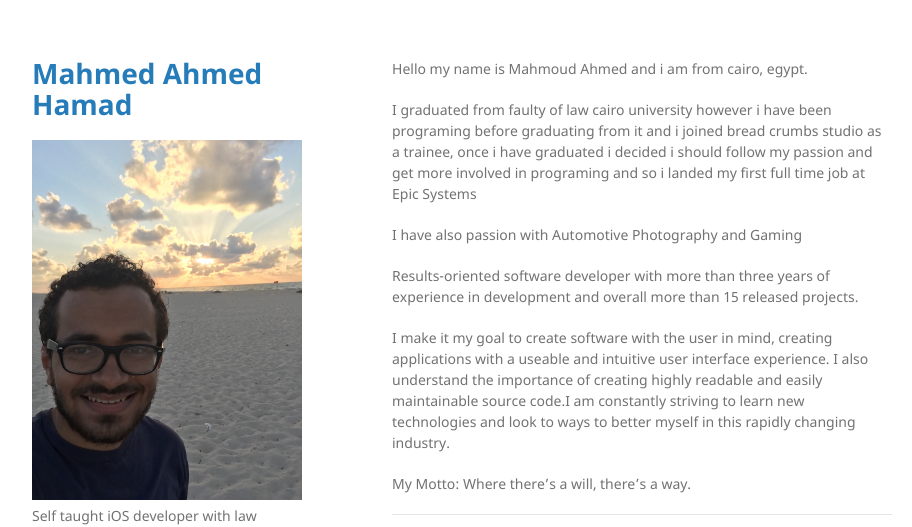
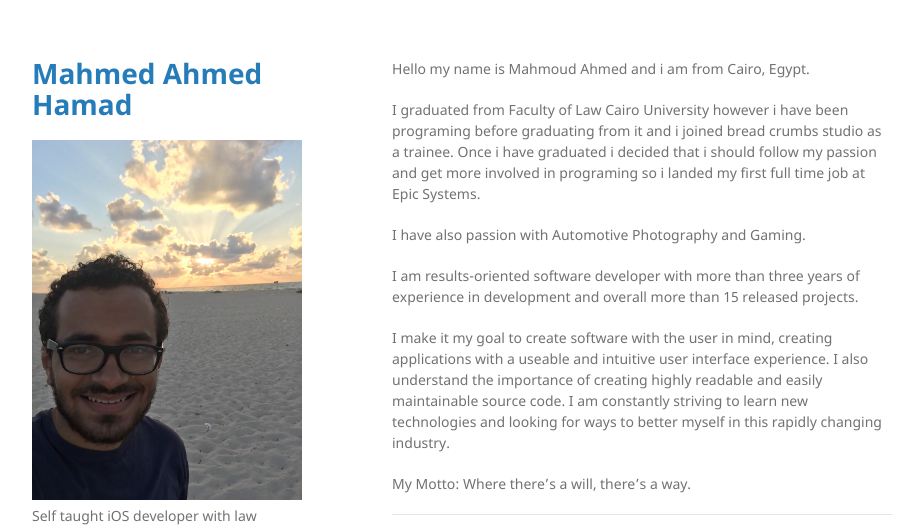
Before and after one commit to Mahmoud333/Mahmoud333.github.io, a Jekyll site: the page built from index.md, in a window 1280 px wide and 1292 px high. Shown: the top 527 px of the window, without its empty margins (178-1090 px from the left). Built offline with Jekyll 4.4.1, drawn with Linux system fonts in a browser that asks for light colours.

Commit message:
Update index.md

```diff
--- a/index.md
+++ b/index.md
@@ -1,15 +1,15 @@
 ---
 layout: default
 ---
-Hello my name is Mahmoud Ahmed and i am from cairo, egypt.
+Hello my name is Mahmoud Ahmed and i am from Cairo, Egypt.
 
-I graduated from faulty of law cairo university however i have been programing before graduating from it and i joined bread crumbs studio as a trainee, once i have graduated i decided i should follow my passion and get more involved in programing and so i landed my first full time job at Epic Systems
+I graduated from Faculty of Law Cairo University however i have been programing before graduating from it and i joined bread crumbs studio as a trainee. Once i have graduated i decided that i should follow my passion and get more involved in programing so i landed my first full time job at Epic Systems.
 
-I have also passion with Automotive Photography and Gaming
+I have also passion with Automotive Photography and Gaming.
 
-Results-oriented software developer with more than three years of experience in development and overall more than 15 released projects.
+I am results-oriented software developer with more than three years of experience in development and overall more than 15 released projects.
 
-I make it my goal to create software with the user in mind, creating applications with a useable and intuitive user interface experience. I also understand the importance of creating highly readable and easily maintainable source code.I am constantly striving to learn new technologies and look to ways to better myself in this rapidly changing industry.
+I make it my goal to create software with the user in mind, creating applications with a useable and intuitive user interface experience. I also understand the importance of creating highly readable and easily maintainable source code. I am constantly striving to learn new technologies and looking for ways to better myself in this rapidly changing industry.
 
 My Motto: Where there's a will, there's a way.
 
```
